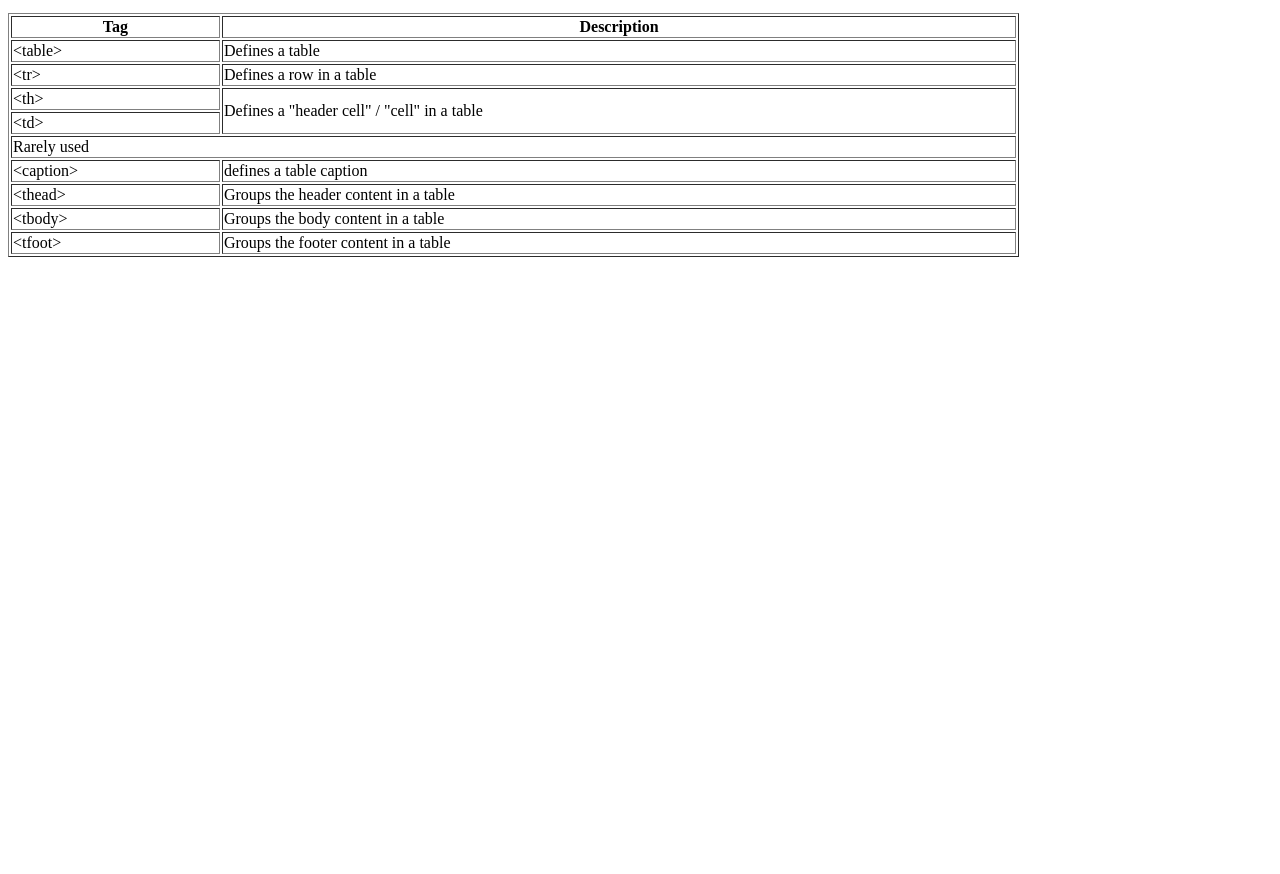
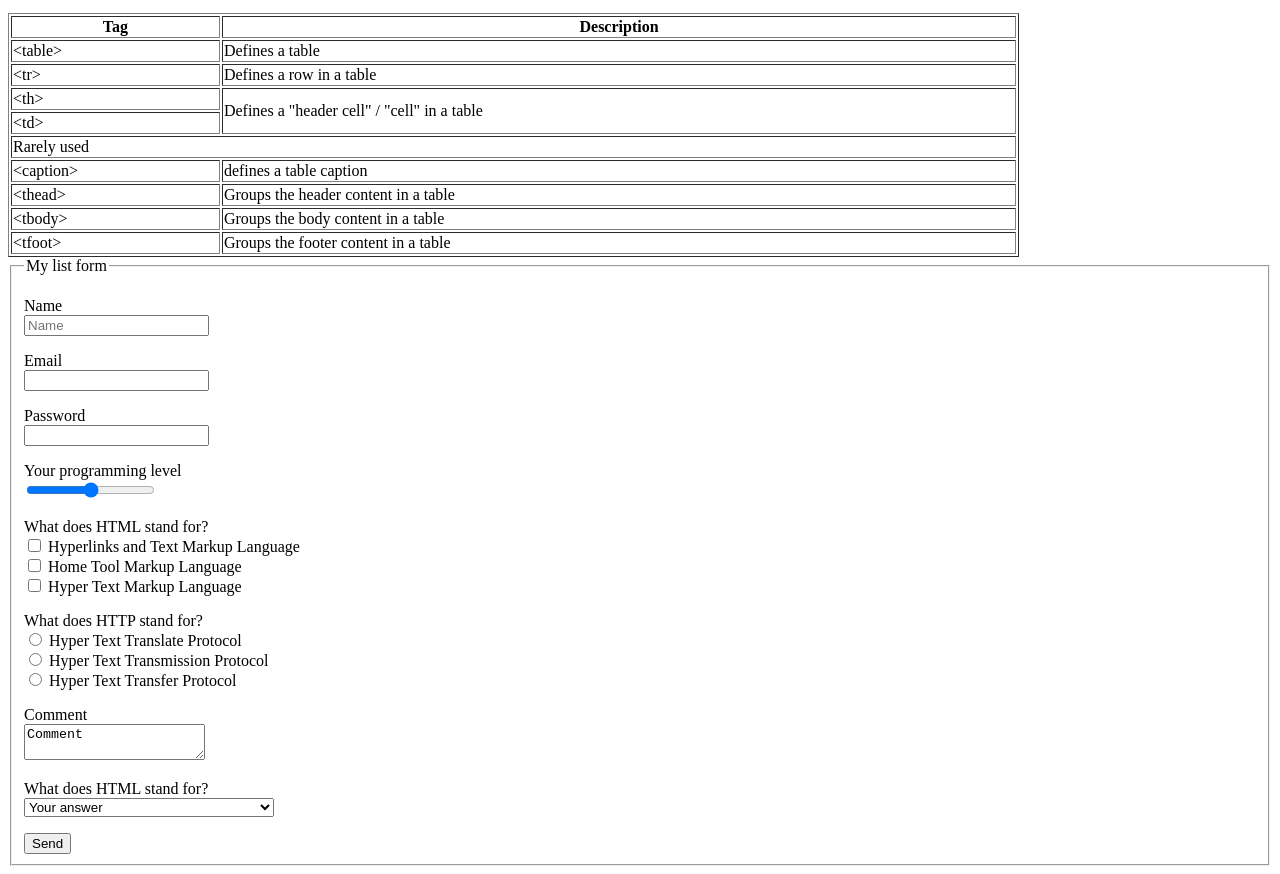
Before and after one commit to PAULadinum/if-html, a website: page index.html in a window 1280 px wide. Shown: the part 752-1626 px from the top of the page. Before the commit the page ends 1017 px from the top, so only its background shows below. Drawn offline with Linux system fonts and the light colour scheme.

Commit message:
Added form in ./index.html

```diff
--- a/index.html
+++ b/index.html
@@ -87,5 +87,58 @@
         </tr>
       </tbody>
     </table>
+    <form method="get">
+      <fieldset>
+        <legend>My list form</legend>
+        <p>
+          <label for="name">Name</label><br>
+          <input required id="name" type="text" name="name" placeholder="Name">
+        </p>
+        <p>
+          <label for="email">Email</label><br>
+          <input required id="email" type="email" name="email">
+        </p>
+        <p>
+          <label for="password">Password</label><br>
+          <input required id="password" type="password" name="password">
+        </p>
+        <p>
+          <label for="level">Your programming level</label><br>
+          <input id="level" type="range" name="level" min="0" max="10">
+        </p>
+        <p>
+          What does HTML stand for?<br>
+          <input id="html-1" type="checkbox" name="html">
+          <label for="html-1">Hyperlinks and Text Markup Language</label><br>
+          <input id="html-2" type="checkbox" name="html">
+          <label for="html-2">Home Tool Markup Language</label><br>
+          <input id="html-3" type="checkbox" name="html">
+          <label for="html-3">Hyper Text Markup Language</label>
+        </p>
+        <p>
+          What does HTTP stand for?<br>
+          <input id="http-1" type="radio" name="http">
+          <label for="http-1">Hyper Text Translate Protocol</label><br>
+          <input id="http-2" type="radio" name="http">
+          <label for="http-2">Hyper Text Transmission Protocol</label><br>
+          <input id="http-3" type="radio" name="http">
+          <label for="http-3">Hyper Text Transfer Protocol</label>
+        </p>
+        <p>
+          <label for="comment">Comment</label><br>
+          <textarea id="comment" name="comment" maxlength="500" placeholder="Blablabla...">Comment</textarea>
+        </p>
+        <p>
+          <label for="select_html">What does HTML stand for?</label><br>
+          <select id="select_html" name="select_html">
+            <option value="0" disabled selected>Your answer</option>
+            <option value="1">Hyperlinks and Text Markup Language</option>
+            <option value="2">Home Tool Markup Language</option>
+            <option value="3">Hyper Text Markup Language</option>
+          </select>
+        </p>
+        <button>Send</button>
+      </fieldset>
+    </form>
   </body>
 </html>
```
